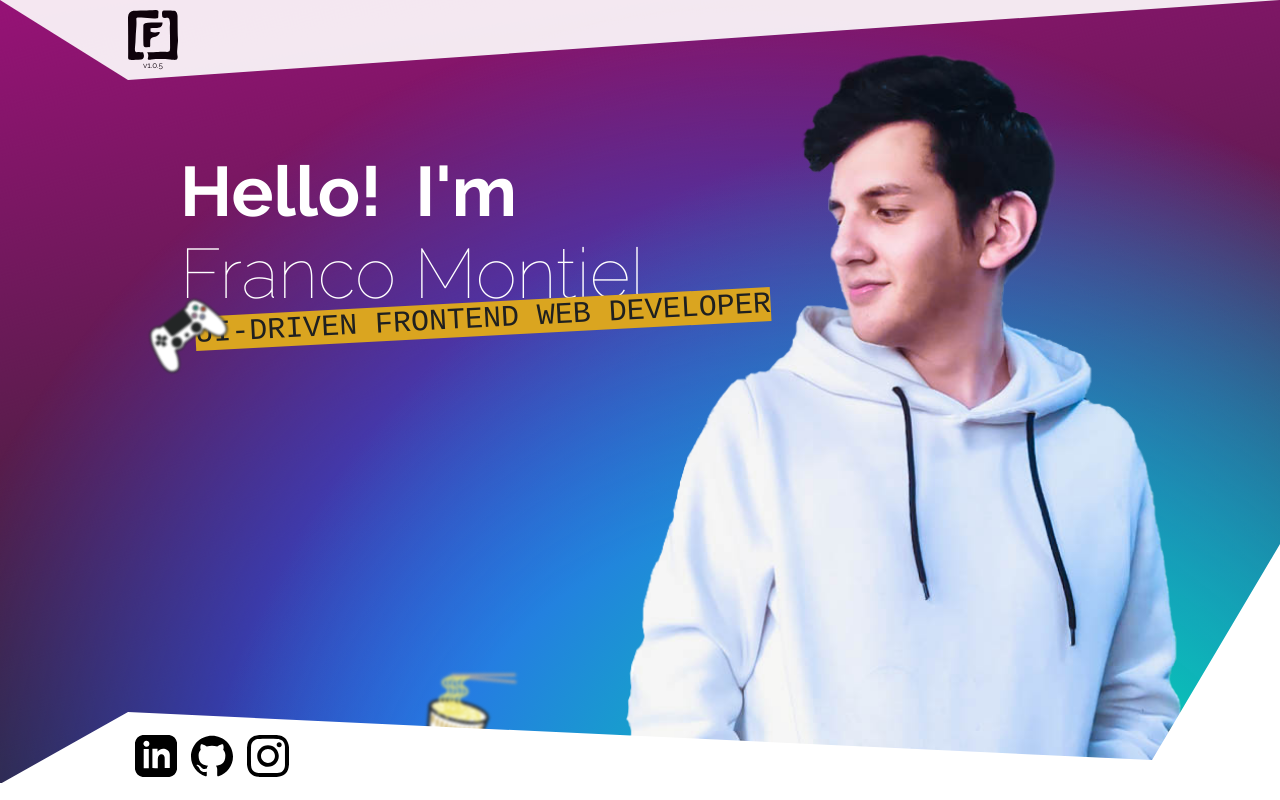
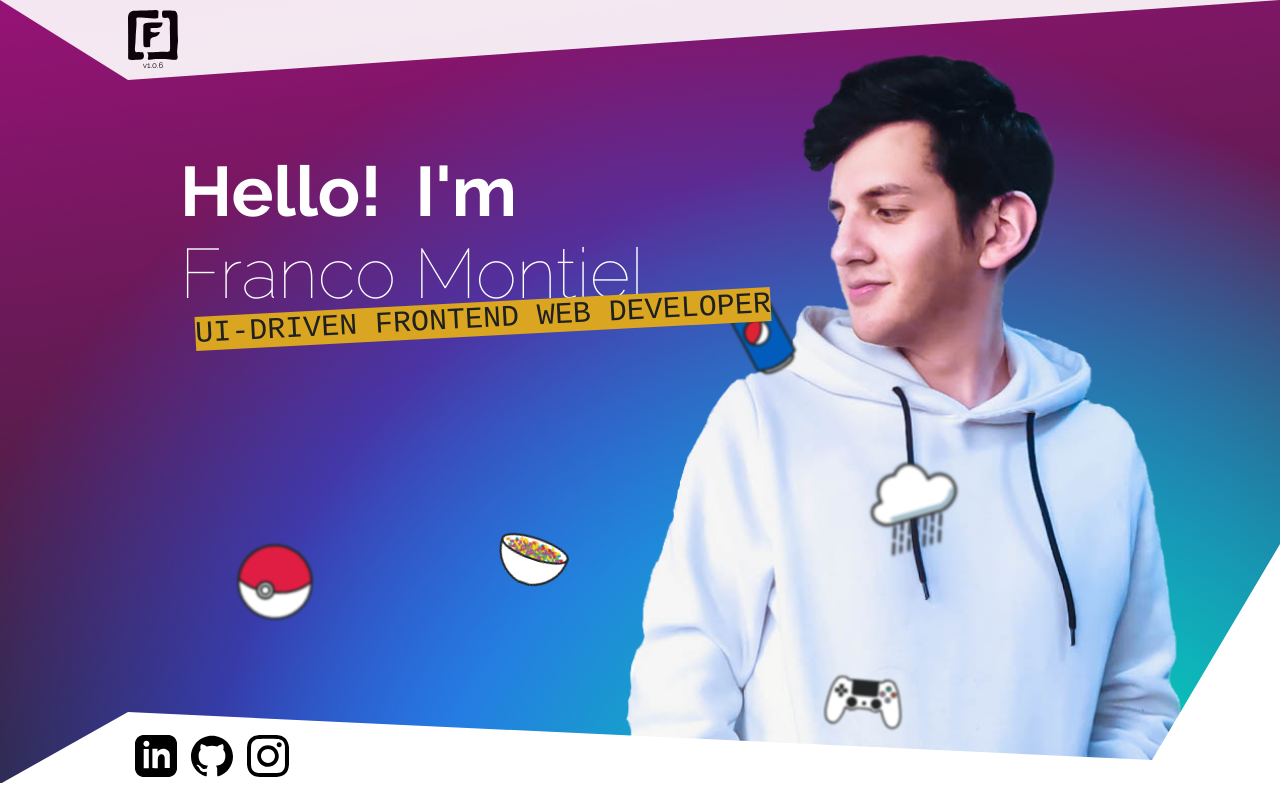
Before and after one commit to TheFrankemon/000, an Angular app: page / in a window 1280 px wide. Shown: the top 800 px of the page. Built offline with nearby package versions, Linux system fonts and the light colour scheme.

Commit message:
🛳️ v1.0.6

```diff
--- a/package.json
+++ b/package.json
@@ -1,6 +1,6 @@
 {
   "name": "site000",
-  "version": "1.0.5",
+  "version": "1.0.6",
   "scripts": {
     "ng": "ng",
     "start": "ng serve --host=0.0.0.0 --disable-host-check",
--- a/src/app/app.component.html
+++ b/src/app/app.component.html
@@ -1,7 +1,7 @@
 <nav>
   <div class="navbar-icon" [routerLink]="['/']" fragment="home">
     <object type="image/svg+xml" data="assets/f-logo.svg"></object>
-    <span class="version">v1.0.5</span>
+    <span class="version">v1.0.6</span>
   </div>
 
   <div class="navbar-button-wrapper" [class.show-buttons]="showButtons">
```
Also changed, not shown: 1 other file (tests, documents, lock files or other folders).
